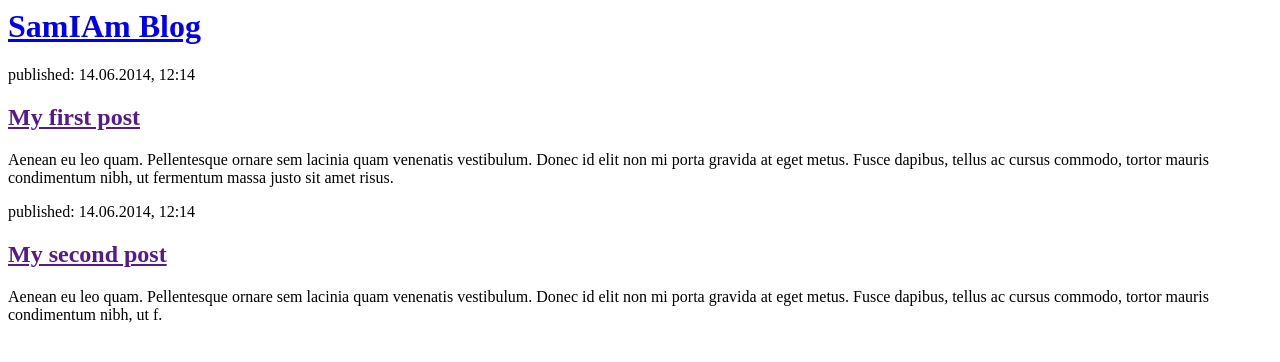
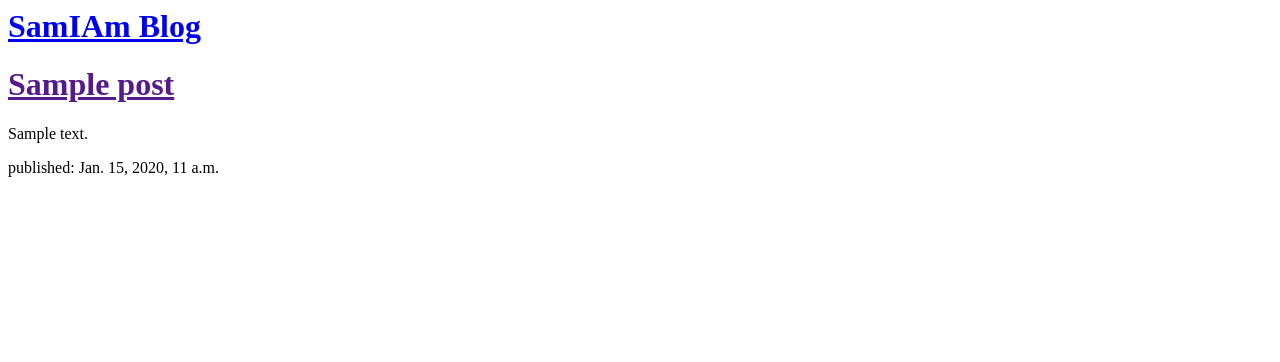
Before and after one commit to SamIAmHarris/django-example-blog, a Django app: template blog/templates/blog/post_list.html in a window 1280 px wide. Shown: the top 362 px of the page. Run offline with Django 3.2, Linux system fonts and the light colour scheme; the template is opened without the code that fills it: values that come from a table or form of the project are taken from there, others are empty; tables that the repository leaves empty hold one stand-in row (values such as "Sample post").

Commit message:
Added templates to display posts from db

```diff
--- a/blog/models.py
+++ b/blog/models.py
@@ -11,7 +11,7 @@ class Post(models.Model):
 
 
     def publish(self):
-        self.published_date = timezone.now
+        self.published_date = timezone.now()
         self.save()
 
 
--- a/blog/templates/blog/post_list.html
+++ b/blog/templates/blog/post_list.html
@@ -6,17 +6,12 @@
         <div>
             <h1><a href="/">SamIAm Blog</a></h1>
         </div>
-
-        <div>
-            <p>published: 14.06.2014, 12:14</p>
-            <h2><a href="">My first post</a></h2>
-            <p>Aenean eu leo quam. Pellentesque ornare sem lacinia quam venenatis vestibulum. Donec id elit non mi porta gravida at eget metus. Fusce dapibus, tellus ac cursus commodo, tortor mauris condimentum nibh, ut fermentum massa justo sit amet risus.</p>
-        </div>
-
-        <div>
-            <p>published: 14.06.2014, 12:14</p>
-            <h2><a href="">My second post</a></h2>
-            <p>Aenean eu leo quam. Pellentesque ornare sem lacinia quam venenatis vestibulum. Donec id elit non mi porta gravida at eget metus. Fusce dapibus, tellus ac cursus commodo, tortor mauris condimentum nibh, ut f.</p>
-        </div>
+        {% for post in posts %}
+          <div>
+            <h1><a href="">{{ post.title }}</a></h1>
+            <p>{{ post.text|linebreaksbr }}</p>
+            <p>published: {{ post.published_date }}</p>
+          </div>
+        {% endfor %}
     </body>
 </html>
--- a/blog/views.py
+++ b/blog/views.py
@@ -1,5 +1,8 @@
 from django.shortcuts import render
+from .models import Post
+from django.utils import timezone
 
 # Create your views here.
 def post_list(request):
-    return render(request, 'blog/post_list.html')
+    posts = Post.objects.filter(published_date__lte=timezone.now()).order_by('published_date')
+    return render(request, 'blog/post_list.html', {'posts': posts})
```
